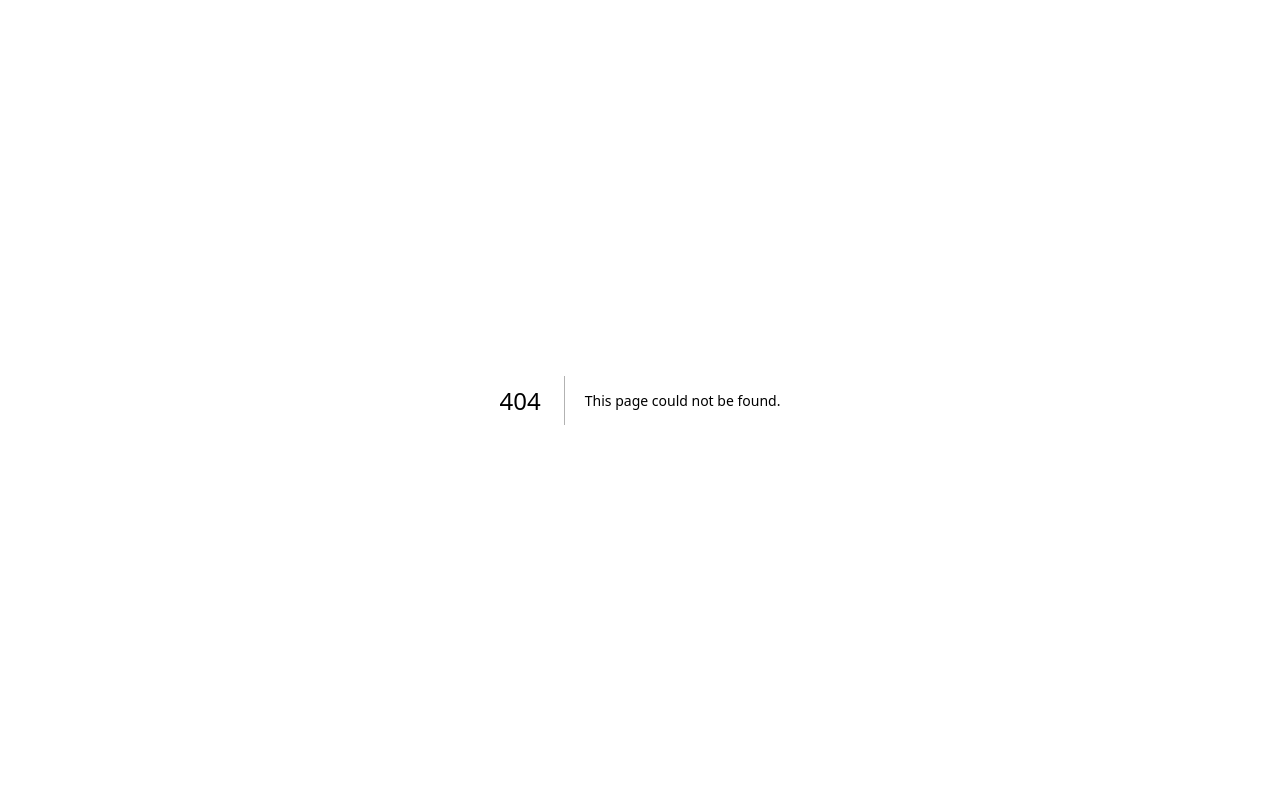
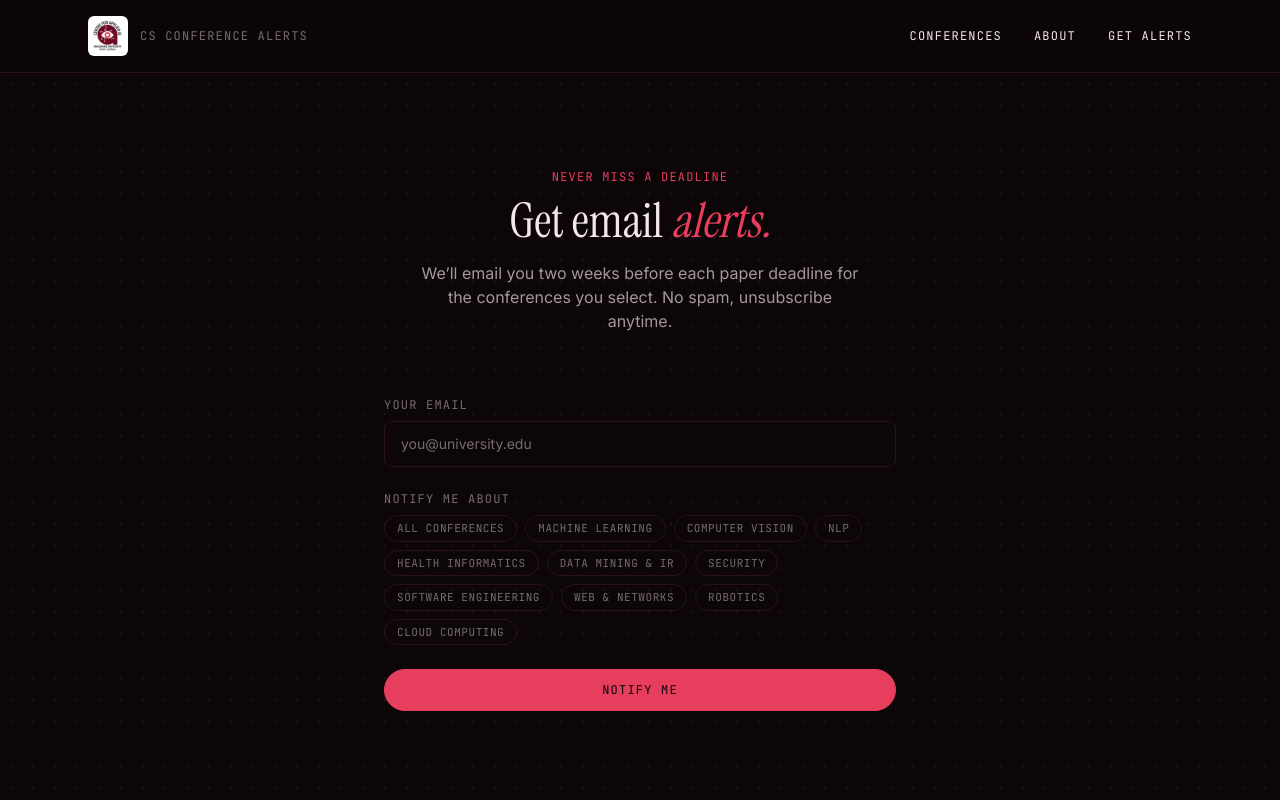
Before and after one commit to afroozsheikh/cs-conferences, a Next.js app: page /subscribe in a window 1280 px wide. Before the commit this address had no page. Shown: the top 800 px of the page. Built offline with nearby package versions, Linux system fonts and the light colour scheme.

Commit message:
feat: add /subscribe page

```diff
--- /dev/null
+++ b/app/subscribe/page.tsx
@@ -0,0 +1,35 @@
+import Nav from '@/components/nav'
+import Footer from '@/components/footer'
+import SubscribeForm from '@/components/subscribe-form'
+
+export const metadata = {
+  title: 'Get Email Alerts — CS Conference Alerts',
+  description:
+    'Subscribe to receive email reminders two weeks before CS conference deadlines.',
+}
+
+export default function SubscribePage() {
+  return (
+    <>
+      <Nav />
+      <main className="dot-field min-h-screen bg-bg">
+        <div className="relative mx-auto max-w-3xl px-6 py-24">
+          <div className="mb-16 text-center">
+            <p className="mb-3 font-mono text-xs uppercase tracking-widest text-accent">
+              Never miss a deadline
+            </p>
+            <h1 className="mb-4 font-display text-5xl text-text-primary">
+              Get email <em className="italic text-accent">alerts.</em>
+            </h1>
+            <p className="mx-auto max-w-md text-text-secondary">
+              We&rsquo;ll email you two weeks before each paper deadline for the conferences you select.
+              No spam, unsubscribe anytime.
+            </p>
+          </div>
+          <SubscribeForm />
+        </div>
+      </main>
+      <Footer />
+    </>
+  )
+}
```
